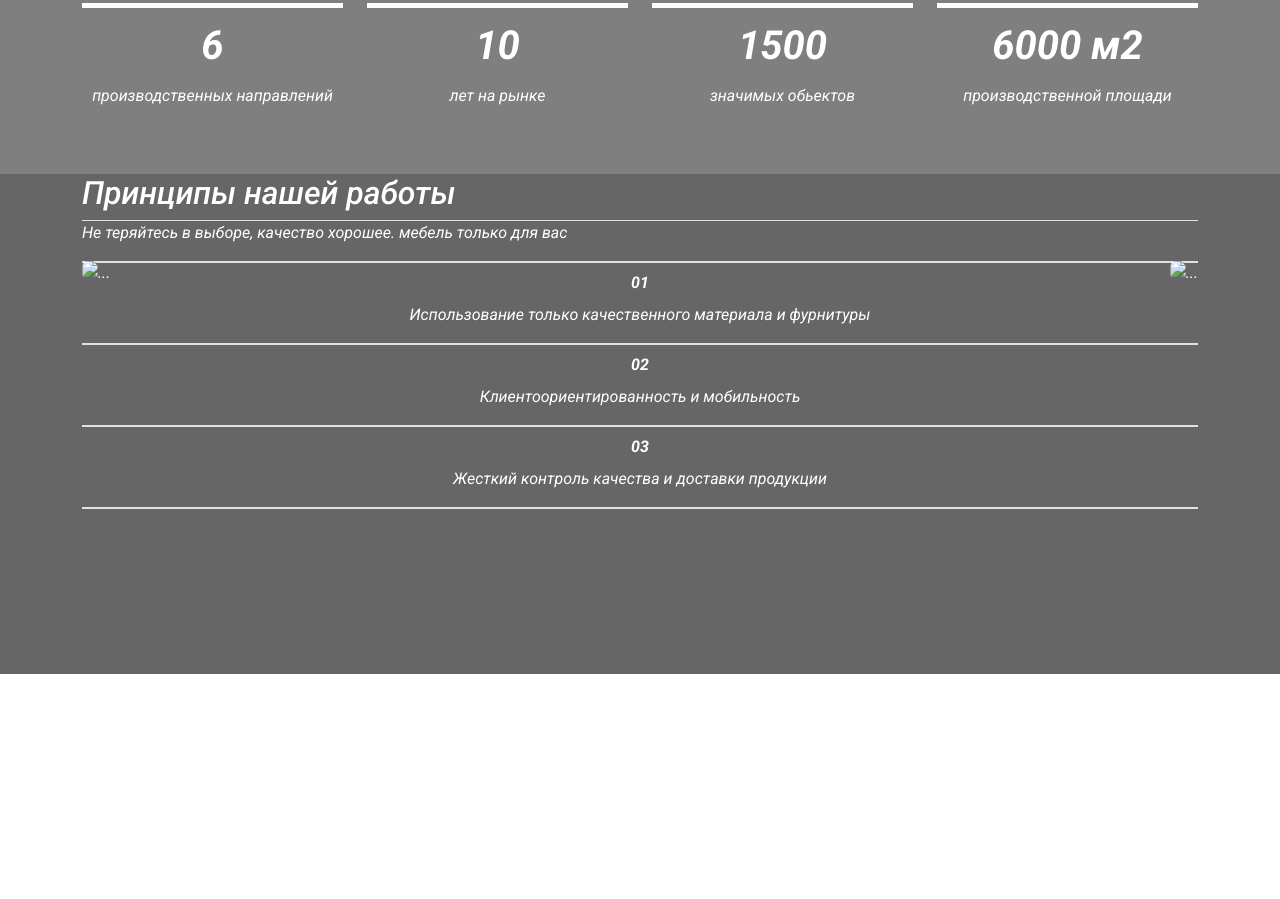
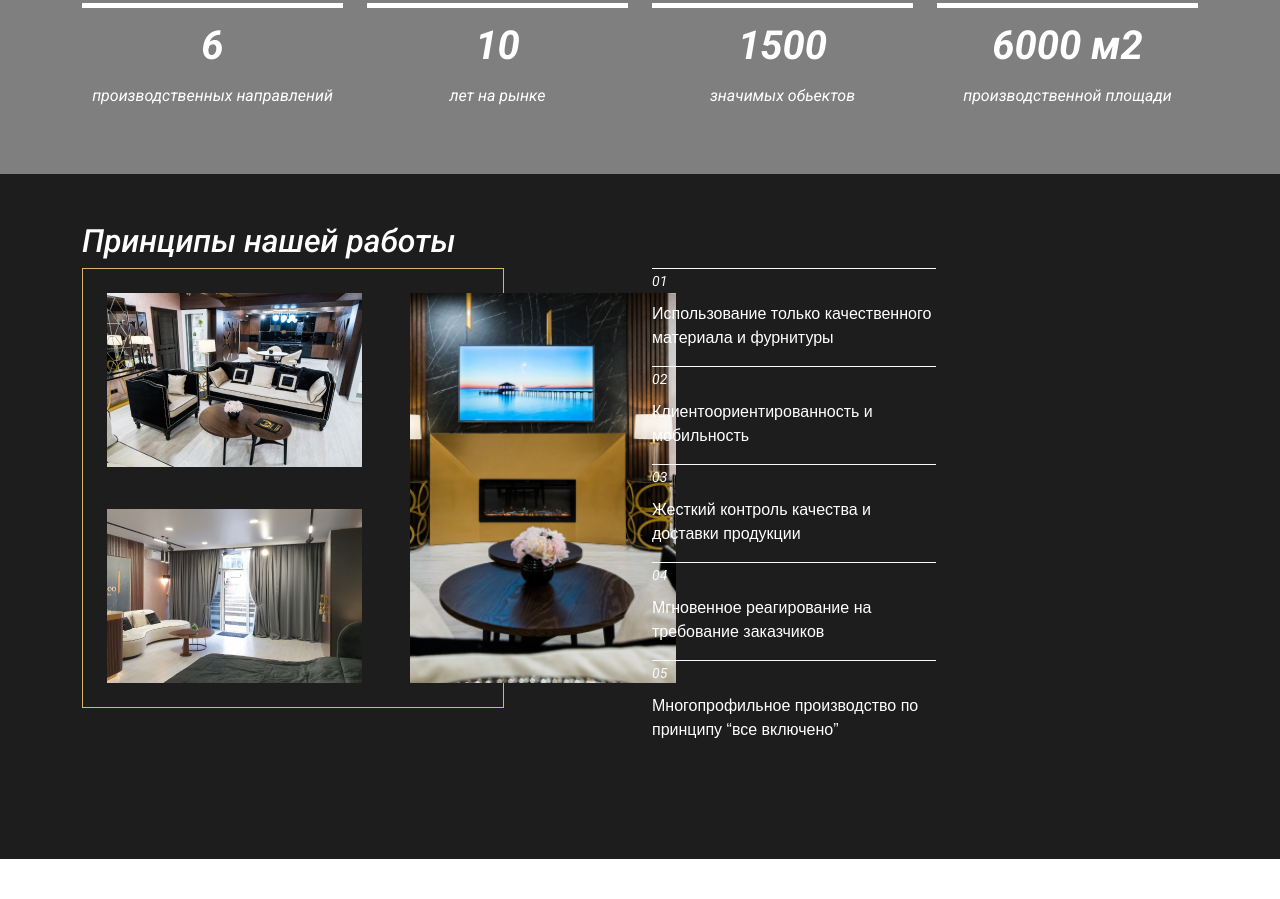
Before and after one commit to yura-1990/tehno-wood, a plain HTML site: page index.html in a window 1280 px wide. Shown: the part 999-1898 px from the top of the page. Before the commit the page ends 1817 px from the top, so only its background shows below. Drawn offline with nearby package versions, Linux system fonts and the light colour scheme.

Commit message:
Prinsiple

```diff
--- a/css/style.css
+++ b/css/style.css
@@ -1,15 +1,15 @@
 @import url('https://fonts.googleapis.com/css2?family=Roboto:ital,wght@1,400;1,500;1,700&display=swap');
 
 .carousel-item {
-  height:  800px ;
+  height: 800px;
 }
 
 body {
   font-family: 'Roboto', sans-serif;
 }
 
-.carousel-inner{
-background-color: rgba(0, 0, 0, .6);
+.carousel-inner {
+  background-color: rgba(0, 0, 0, .6);
 
 
 }
@@ -52,48 +52,49 @@ background-color: rgba(0, 0, 0, .6);
   text-decoration: none;
 
 }
-#bg-box{
-  background-image: url(https://avatars.mds.yandex.net/i?id=40d2a09e44095ecfb4a94f78c84c6d51-5888941-images-thumbs&n=13);
+
+#bg-box {
   background-attachment: fixed;
   min-height: 500px;
   position: relative;
 }
-.dark-overlay{
+
+.dark-overlay {
   position: absolute;
   width: 100%;
   height: 100%;
-background-color: rgba(0, 0, 0, .6);
-top:0;
-left: 0;
-}
-.furniture__info{
-  background-color: #F4F3E4;;
+  background-color: rgba(0, 0, 0, .6);
+  top: 0;
+  left: 0;
 }
 
-.caption{
+.furniture__info {
+  background-color: #F4F3E4;
+  ;
+}
+
+.caption {
   height: 660px;
   position: absolute;
   background: radial-gradient(116.93% 299.08% at -0.89% 106.52%, rgba(38, 38, 38, 0.3) 50.31%, rgba(255, 255, 255, 0.3) 100%);
   top: 0;
 }
 
-.caption-item{
+.caption-item {}
 
-}
-
-.caption-text{
+.caption-text {
   position: absolute;
   top: 50%;
   left: 50%;
   transform: translate(-80%, -50%);
 }
 
-.caption-title{
+.caption-title {
   color: white;
   font-size: 64px;
 }
 
-.application{
+.application {
   width: 255px;
   height: 50px;
   background: white;
@@ -103,3 +104,25 @@ left: 0;
   text-decoration: none;
 
 }
+
+.principle {
+  height: 685px;
+  background: #1D1D1D;
+}
+
+.principle-content {
+  width: 422px;
+  height: 440px;
+  border: 0.5px solid #D7B56D;
+
+}
+
+
+.principle-line{
+  width: 284px;
+}
+.principle-text{
+  font-family: Arial, Helvetica, sans-serif;
+  font-style: normal;
+  margin-top: 9px;
+}
--- a/index.html
+++ b/index.html
@@ -136,38 +136,59 @@
 
       </div>
     </section>
-    <div id="bg-box" class="py-5 text-start text-white">
-      <div class="dark-overlay">
+
+
+
+
+    <section class="py-5 principle">
         <div class="container">
-          <h2>Принципы нашей работы</h2>
-          <div class="the work border-top border-3x  flex-md-grow-0">
-            <p>Не теряйтесь в выборе, качество хорошее.
-              мебель только для вас</p>
-            <img src="https://avatars.mds.yandex.net/i?id=2088ffaf92f611a745089bc7013bfd69-4093415-images-thumbs&n=13"
-              class="rounded float-start" alt="...">
-            <img src="https://avatars.mds.yandex.net/i?id=0cd2738fc795e4c3ce0baeb502b2852c-5232064-images-thumbs&n=13"
-              class="rounded float-end" alt="...">
-            <div class="text__item text-center border-top border-2 my-3">
-              <p class=" fw-bold my-2">01</p>
-              <p>Использование только качественного
-                материала и фурнитуры</p>
+          <h2 class="text-white">Принципы нашей работы</h2>
+          <div class="row">
+            <div class="col-6">
+              <div class="principle-content d-flex gap-5 p-4">
+                <div class="principle-img h-100 d-flex flex-column justify-content-between ">
+                  <img src="./img/princip.png" alt="">
+                  <img src="./img/prinsip2.png" alt="">
+                </div>
+                <img src="./img/princip3.png" alt="">
+              </div>
             </div>
-            <div class="text__item text-center border-top border-2 my-3">
-              <p class=" fw-bold my-2">02</p>
-              <p>Клиентоориентированность
-                и мобильность</p>
-            </div>
-            <div class="text__item text-center border-top border-2 my-3">
-              <p class=" fw-bold my-2">03</p>
-              <p>Жесткий контроль качества
-                и доставки продукции</p>
-            </div>
-            <div class="text__item text-center border-top border-2 my-3">
+            <div class="col-6">
+              <div class="border-top principle-line accordion border-1 border-light">
+                <small class="text-light">01</small>
+                <p class="principle-text text-white"> Использование только качественного  материала и фурнитуры</p>
+              </div>
+              <div class="border-top principle-line accordion border-1 border-light">
+                <small class="text-light">02</small>
+                <p class="principle-text text-white"> Клиентоориентированность
+                  и мобильность</p>
+              </div>
+              <div class="border-top principle-line accordion border-1 border-light">
+                <small class="text-light">03</small>
+                <p class="principle-text text-white"> Жесткий контроль качества
+                  и доставки продукции</p>
+              </div>
+              <div class="border-top principle-line accordion border-1 border-light">
+                <small class="text-light">04</small>
+                <p class="principle-text text-white">Мгновенное реагирование
+                  на требование заказчиков</p>
+              </div>
+              <div class="border-top principle-line accordion border-1 border-light">
+                <small class="text-light">05</small>
+                <p class="principle-text text-white"> Многопрофильное производство
+                  по принципу “все включено”</p>
+              </div>
+
+
             </div>
           </div>
         </div>
-      </div>
-    </div>
+    </section>
+
+
+
+
+
     <!--photo gallery-->
     <section>
       <div id="gallery">
```
Also changed, not shown: img/princip.png (added), img/princip3.png (added), img/prinsip2.png (added).
